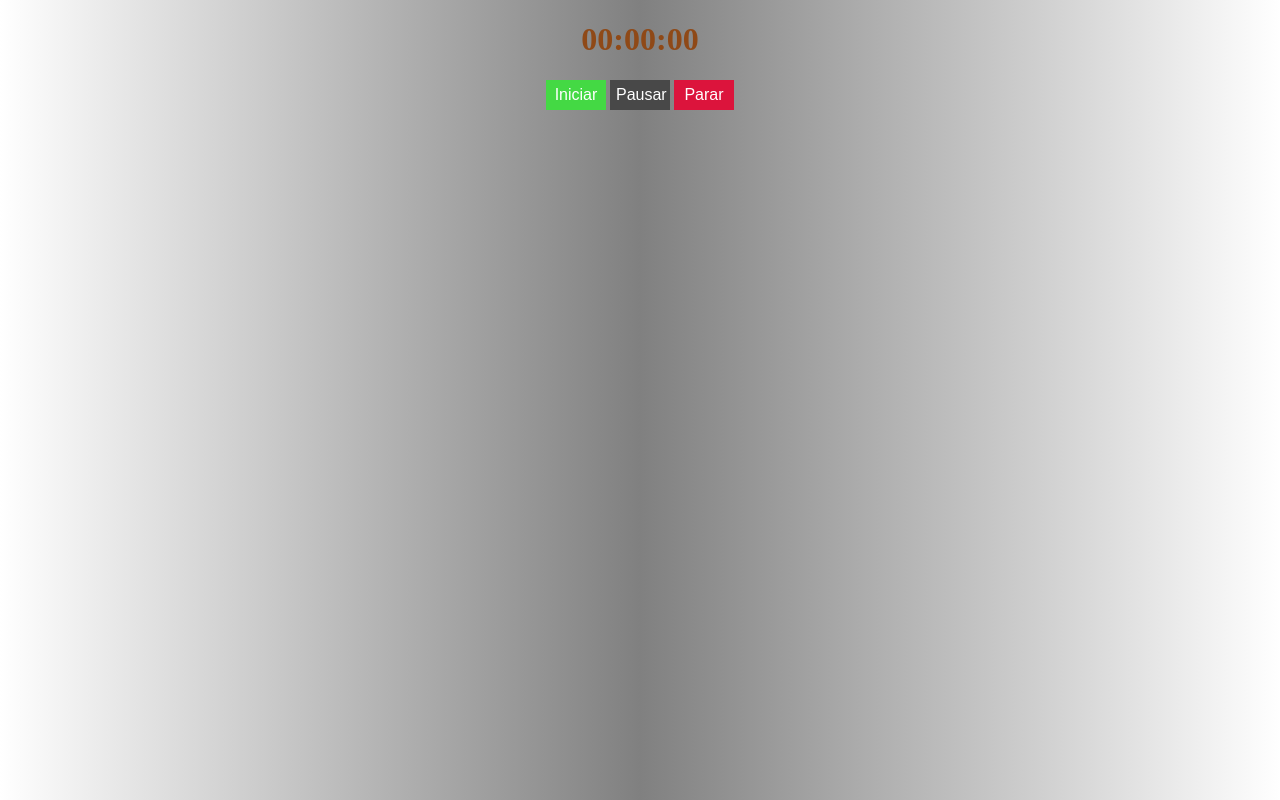
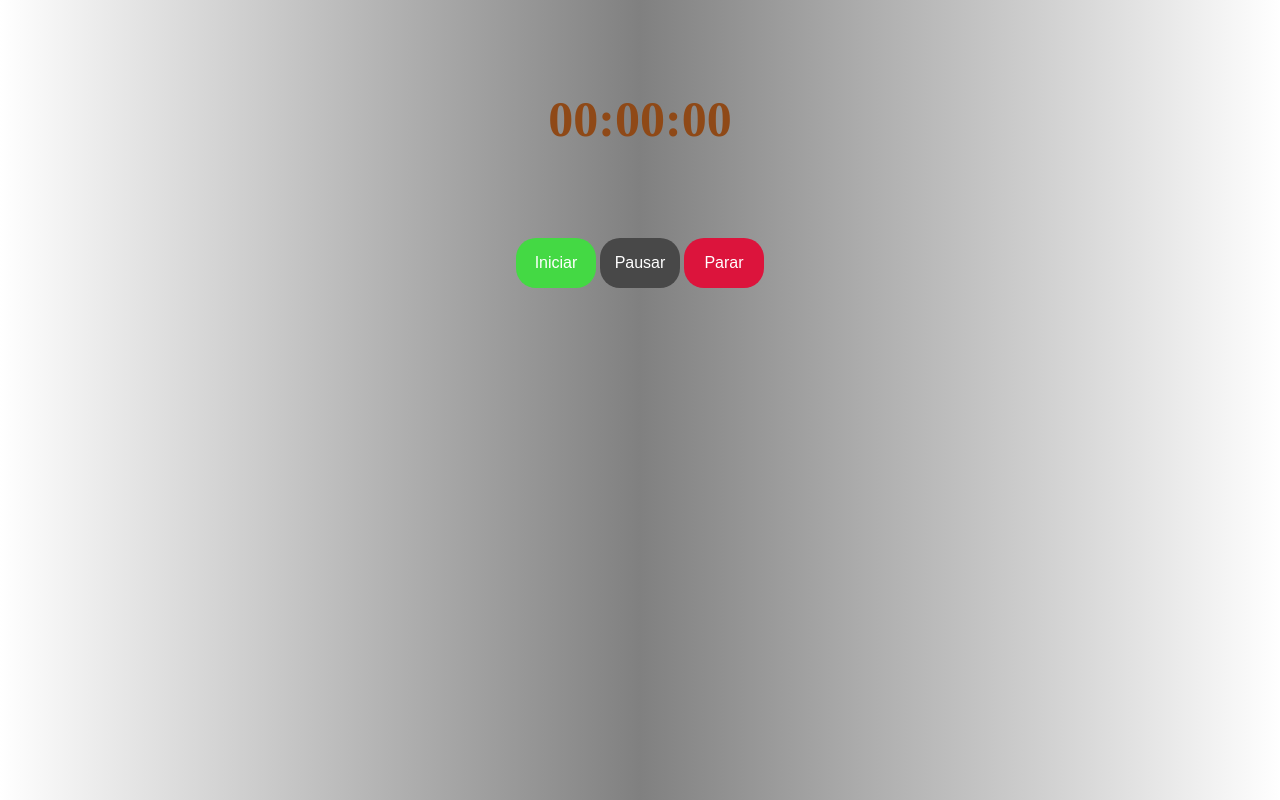
Before and after one commit to rique-andrade19/cronometro, a plain HTML site: page index.html in a window 1280 px wide. Drawn offline with Linux system fonts and the light colour scheme.

Commit message:
Add files via upload

```diff
--- a/style.css
+++ b/style.css
@@ -4,10 +4,12 @@ body {
 
 h1 {
     color: rgb(143, 73, 23);
+    font-size: 50px;
 }
 
 div {
     text-align: center;
+    margin-top: 90px;
 }
 
 
@@ -15,9 +17,10 @@ button {
     border: none;
     color: white;
     cursor: pointer;
-    width: 60px;
-    height: 30px;
+    width: 80px;
+    height: 50px;
     font-size: medium;
+    border-radius: 20px;
 }
 
 .start-btn {
```
